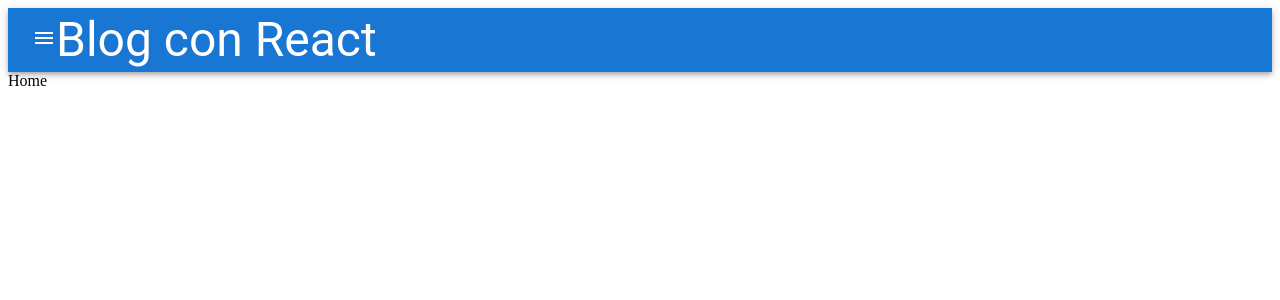
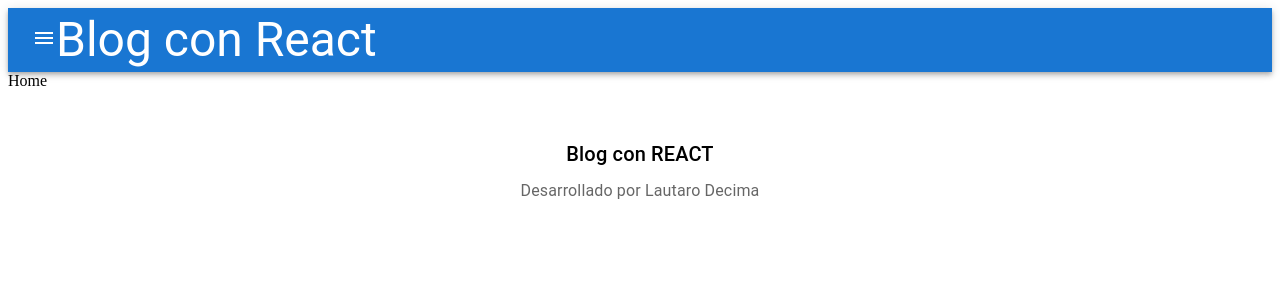
Before and after one commit to decimalautaro/front-end-blog-react, a React (Vite) app: page / in a window 1280 px wide. Shown: the top 300 px of the page. Built offline with nearby package versions, Linux system fonts and the light colour scheme.

Commit message:
feat: agregando footer

```diff
--- a/src/App.jsx
+++ b/src/App.jsx
@@ -1,6 +1,7 @@
 import { useState } from 'react'
 import { Rutas } from './routes/Rutas'
 import { Header } from './components/layout/Header'
+import { Footer } from './components/layout/Footer'
 
 
 function App() {
@@ -13,6 +14,8 @@ function App() {
   <Rutas />
 
 
+
+  <Footer/>
   </>
   )
 }
--- a/src/components/layout/Footer.jsx
+++ b/src/components/layout/Footer.jsx
@@ -1,7 +1,23 @@
 import React from 'react'
+import Box from '@mui/material/Box';
+import Typography from '@mui/material/Typography';
+
 
 export const Footer = () => {
   return (
-    <div>Footer</div>
+    <Box sx={{ bgcolor: 'background.paper', p: 6 }} component="footer">
+        <Typography variant="h6" align="center" gutterBottom>
+          Blog con REACT
+        </Typography>
+        <Typography
+          variant="subtitle1"
+          align="center"
+          color="text.secondary"
+          component="p"
+        >
+          Desarrollado por Lautaro Decima
+        </Typography>
+
+      </Box>
   )
 }
```
